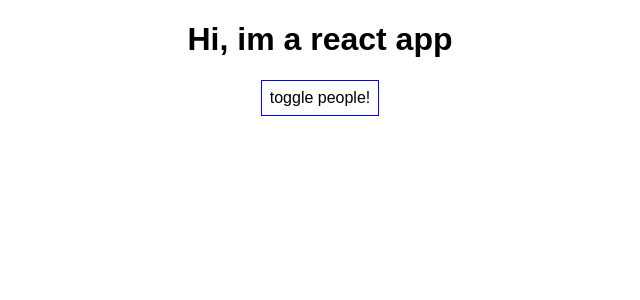
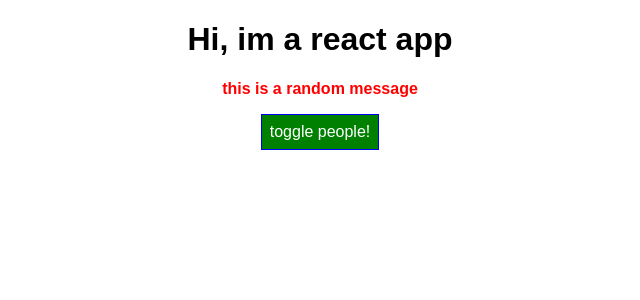
Before and after one commit to kwameasare04/learing-react, a React (Create React App) app: page / in a window 1280 px wide. Shown: the top 300 px of the page, without its empty margins (320-960 px from the left). Built offline with nearby package versions, Linux system fonts and the light colour scheme.

Commit message:
setting classname

```diff
--- a/src/App.css
+++ b/src/App.css
@@ -26,3 +26,12 @@
   from { transform: rotate(0deg); }
   to { transform: rotate(360deg); }
 }
+
+
+.red {
+  color: red;
+}
+
+.bold{
+  font-weight: bold;
+}
--- a/src/App.js
+++ b/src/App.js
@@ -64,12 +64,13 @@ this.setState({people:people})
   render() {
 /// created inline syle which is used by the button attribute
     const style = {
-      backgroundColor: 'white',
+      backgroundColor: 'green',
+      color: 'white',
       font: 'inherit',
       border: '1px solid blue',
       padding: '8px',
       cursor: 'pointer'
-    }
+    };
 
     let person = null; /// set person to null by default
 
@@ -77,7 +78,7 @@ this.setState({people:people})
     if(this.state.showPerson === true){
 ///// the person maps out the contents of the people array in state, each iteration produces a Person component with person.name and person.age
       person = (
-        <div>
+        <div >
           {this.state.people.map((person, index) => {
             return <Person
             click={() => this.deletePersonHandler(index)}
@@ -88,13 +89,19 @@ this.setState({people:people})
             ></Person>
           })}
         </div>
-      )}
+      )
+    style.backgroundColor = 'red';
+    }
+
+    let classes = ['red','bold'].join(' '); /// returns a string of red bold
 
     return (/// returns rendered jsx
     <div className='App'>
 
       <h1> Hi, im a react app</h1>
         {/* onClick added that calls the event handler function when button is clicked */}
+        <p className={classes}>this is a random message</p>
+        {/* links it to css element defined in app.css */}
       <button
       style={style} ////referencing the style const create
       //// calls toggle person handler
```
